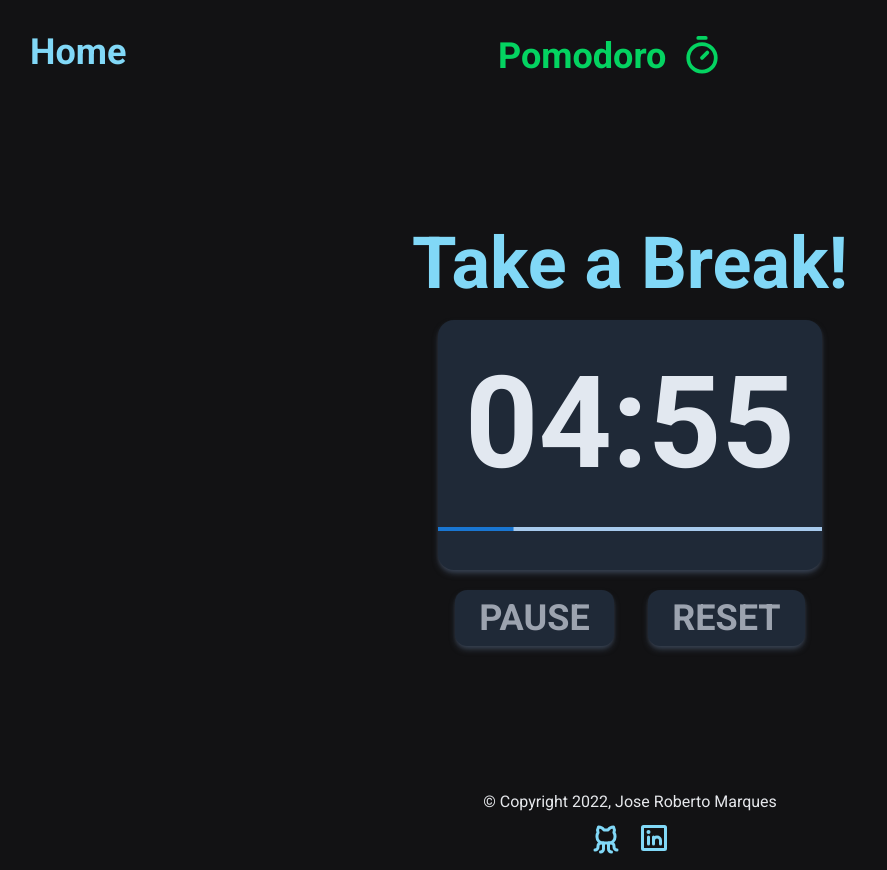
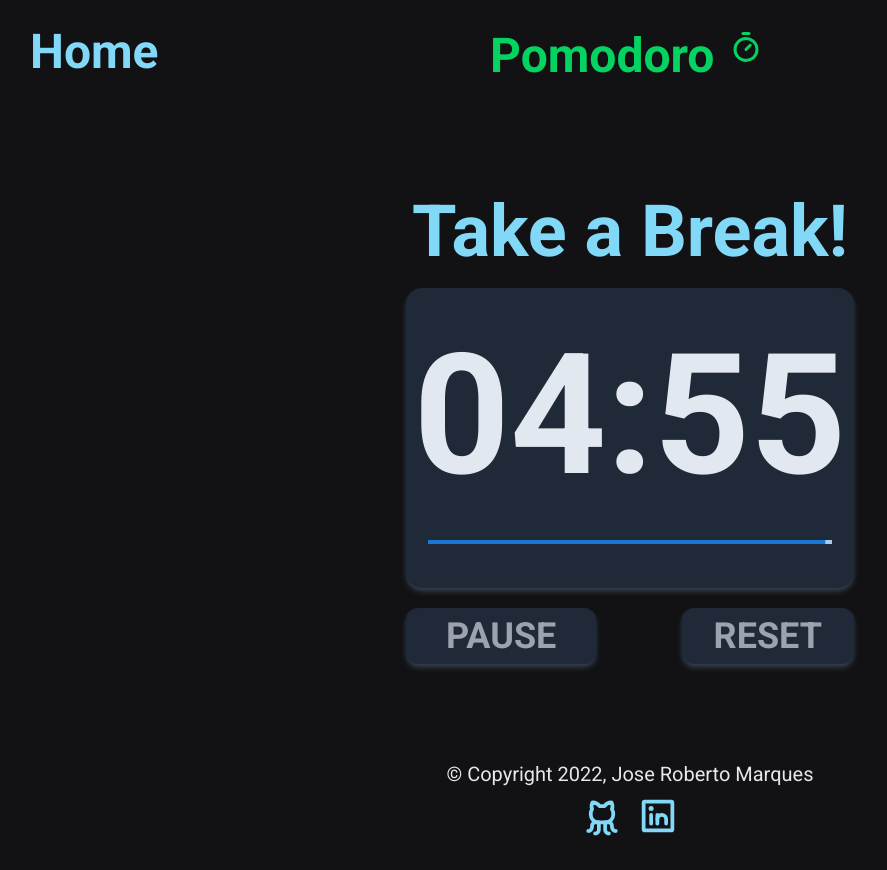
Before and after one commit to Jrm1992/Pomodoro-timer, a React (Vite) app: page /pausa in a window 1280 px wide. Shown: the whole page, without its empty margins (10-897 px from the left). Built offline with nearby package versions, Linux system fonts and the light colour scheme.

Commit message:
style changes

```diff
--- a/src/Components/footer.tsx
+++ b/src/Components/footer.tsx
@@ -5,14 +5,14 @@ export default function Footer() {
   const currentYear = year.getFullYear()
 
   return (
-      <footer className=' text-gray-200 flex flex-col justify-center text-center pb-4 mt-32'>
+      <footer className=' text-gray-200 flex text-base sm:text-lg md:text-xl flex-col justify-center text-center pb-4 mt-8 md:mt-16 lg:mt-20'>
         &copy; Copyright {currentYear}, Jose Roberto Marques
         <div className='flex mt-2 justify-center text-center'>
           <a className='mr-4' target="_blank" href='https://github.com/Jrm1992'>
-            <GithubLogo size={32} color="#81D8F7" weight="bold" />
+            <GithubLogo size='2em' color="#81D8F7" weight="bold" />
           </a>
           <a target="_blank" href='https://www.linkedin.com/in/jos%C3%A9-roberto-marques-de-s%C3%A1-62a57023b/'>
-          <LinkedinLogo size={32} color="#81D8F7" weight="bold" />
+          <LinkedinLogo size='2em' color="#81D8F7" weight="bold" />
           </a>
         </div>
       </footer>
--- a/src/Components/header.tsx
+++ b/src/Components/header.tsx
@@ -8,15 +8,15 @@ export default function Header() {
       <div className='my-auto sm:ml-10 pb-2 flex flex-row'>
         <Link to={'/'}>
           <p className="relative group">
-            <span className='font-bold text-4xl text-blue-500'>Home</span>
+            <span className='font-bold text-2xl sm:text-3xl md:text-4xl lg:text-5xl text-blue-500'>Home</span>
             <span className="absolute -bottom-1 left-1/2 w-0 h-2 bg-green-300 group-hover:w-1/2 group-hover:transition-all"></span>
             <span className="absolute -bottom-1 right-1/2 w-0 h-2 bg-green-300 group-hover:w-1/2 group-hover:transition-all"></span>
           </p>
         </Link>
       </div>
       <div className='m-auto sm:pr-44  flex flex-row'>
-        <h3 className='font-bold mr-4 text-4xl text-[#04D361]'>Pomodoro</h3>
-        <Timer size={40} color="#04D361" weight="bold" />
+        <h3 className='font-bold mr-4 text-2xl sm:text-3xl md:text-4xl lg:text-5xl text-[#04D361]'>Pomodoro</h3>
+        <Timer size='2em' color="#04D361" weight="bold" />
       </div>
     </div>
   )
--- a/src/Components/pausa.tsx
+++ b/src/Components/pausa.tsx
@@ -12,8 +12,6 @@ import { decrementSessao } from '../Context/action';
 export default function Trabalho() {
   const counterContext = useContext(CounterContext);
   const { counterState, counterDispatch } = counterContext;
-
-  const [progress, setProgress] = useState(0)
 
   const expiryTimestamp = new Date();
   expiryTimestamp.setSeconds(expiryTimestamp.getSeconds() + (counterState.pausa * 60));
@@ -46,28 +44,32 @@ export default function Trabalho() {
       }
   } });
 
+  useEffect(() => {
+    document.title = `${minutes < 10 ? 0 : ''}${minutes}:${seconds < 10 ? 0 : ''}${seconds}`;
+  }, [seconds]);
+
   return (
-    <div className='flex flex-col mt-20 justify-center items-center'>
+    <div className='flex flex-col mt-4 md:mt-8 lg:mt-12 justify-center items-center'>
       <h3 className='mt-9 font-bold sm:text-7xl text-5xl text-blue-500'>Take a Break!</h3>
-      <div className='flex shadow-md shadow-gray-700 bg-gray-800 flex-col justify-center items-center sm:w-[30%] w-[85%] rounded-2xl m-5 h-[250px]'>
-        <p className='bg-gray-800 text-slate-200 mb-10 text-9xl font-bold'>
+      <div className='flex shadow-md shadow-gray-700 bg-gray-800 flex-col justify-center items-center sm:w-[35%] w-[85%] rounded-2xl m-5 h-[200px] sm:h-[2400px] md:h-[260px] lg:h-[300px] xl:h-[320px]'>
+        <p className='bg-gray-800 text-slate-200 mb-10 text-7xl md:text-9xl lg:text-[168px] font-bold'>
         {minutes < 10 ? 0 : ''}{minutes}:{seconds < 10 ? 0 : ''}{seconds}
         </p>
-        <Box sx={{ width: '100%' }}>
+        <Box sx={{ width: '90%' }}>
           <LinearProgress
             variant="determinate"
-            value={((minutes * 60 + seconds) / (counterState.trabalho * 60)) * 100 } />
+            value={((minutes * 60 + seconds) / (counterState.pausa * 60)) * 100 } />
         </Box>
       </div>
-      <div className='sm:w-[30%] w-[85%] flex justify-around'>
+      <div className='sm:w-[35%] w-[85%] flex justify-between'>
         <button
-          className='sm:text-4xl shadow-md shadow-gray-700 mb-4 font-bold text-gray-400 bg-gray-800 rounded-xl px-6 py-2 hover:bg-gray-700 hover:text-green-300 '
+          className='sm:text-4xl shadow-md shadow-gray-700 mb-4 font-bold text-gray-400 bg-gray-800 rounded-xl px-4 md:px-8 lg:px-10 xl:px-14 py-2 hover:bg-gray-700 hover:text-green-300 '
           onClick={isRunning ? pause : resume}
         >
           {isRunning ? "PAUSE" : "RESUME"}
         </button>
         <button
-          className='sm:text-4xl shadow-md shadow-gray-700 mb-4 font-bold text-gray-400 bg-gray-800 rounded-xl px-6 py-2 hover:bg-gray-700 hover:text-green-300 '
+          className='sm:text-4xl shadow-md shadow-gray-700 mb-4 font-bold text-gray-400 bg-gray-800 rounded-xl px-4 md:px-6 lg:px-8 xl:px-12 py-2 hover:bg-gray-700 hover:text-green-300 '
           onClick={() => {
             const time = new Date();
             time.setSeconds(time.getSeconds() + (counterState.pausa * 60));
--- a/src/Components/setup.tsx
+++ b/src/Components/setup.tsx
@@ -1,4 +1,4 @@
-import React, { useContext, useState } from 'react'
+import { useContext, useEffect } from 'react'
 import { ArrowCircleDown, ArrowCircleUp } from 'phosphor-react'
 
 import {
@@ -16,6 +16,10 @@ export default function Setup() {
 
   const counterContext = useContext(CounterContext);
   const { counterState, counterDispatch } = counterContext;
+
+  useEffect(() => {
+    document.title = `Pomodoro`;
+  }, []);
 
   return (
     <div className='flex flex-col mt-20 justify-center items-center'>
@@ -36,7 +40,7 @@ export default function Setup() {
             </button>
           </div>
           <div className='flex flex-col justify-center items-center'>
-            <p className='sm:text-8xl text-5xl mb-4 font-bold text-gray-400 '>{counterState.trabalho}</p>
+            <p className='sm:text-8xl text-5xl mb-4 font-bold text-gray-400 '>{counterState.trabalho < 10 ? 0 : ''}{counterState.trabalho}</p>
             <p className='sm:text-2xl text-lg font-bold text-gray-400 '>Trabalho</p>
           </div>
         </div>
@@ -54,7 +58,7 @@ export default function Setup() {
             </button>
           </div>
           <div className='flex flex-col justify-center items-center'>
-            <p className='sm:text-8xl text-5xl font-bold text-gray-400 '>{counterState.pausa}</p>
+            <p className='sm:text-8xl text-5xl font-bold text-gray-400 '>{counterState.pausa < 10 ? 0 : ''}{counterState.pausa}</p>
             <p className='sm:text-2xl text-lg font-bold text-gray-400 '>Pausa</p>
           </div>
         </div>
@@ -72,7 +76,7 @@ export default function Setup() {
             </button>
           </div>
           <div className='flex flex-col justify-center items-center'>
-            <p className='sm:text-8xl text-5xl mb-4 font-bold text-gray-400 '>{counterState.sessao}</p>
+            <p className='sm:text-8xl text-5xl mb-4 font-bold text-gray-400 '>{counterState.sessao < 10 ? 0 : ''}{counterState.sessao}</p>
             <p className='sm:text-2xl text-lg font-bold text-gray-400 '>Sessoes</p>
           </div>
         </div>
--- a/src/Components/trabalho.tsx
+++ b/src/Components/trabalho.tsx
@@ -5,7 +5,6 @@ import { useNavigate } from 'react-router';
 import  Bell  from '../Assets/Sounds/Bell.mp3'
 import Box from '@mui/material/Box';
 import LinearProgress from '@mui/material/LinearProgress';
-
 
 export default function Trabalho() {
   const counterContext = useContext(CounterContext);
@@ -33,29 +32,33 @@ export default function Trabalho() {
     }, 2000);
   } });
 
+  useEffect(() => {
+    document.title = `${minutes < 10 ? 0 : ''}${minutes}:${seconds < 10 ? 0 : ''}${seconds}`;
+  }, [seconds]);
+
   return (
-    <div className='flex flex-col mt-20 h-full justify-center items-center'>
+    <div className='flex flex-col mt-4 md:mt-8 lg:mt-12 h-full justify-center items-center'>
       <h3 className='mt-9 font-bold sm:text-7xl text-5xl text-blue-500'>Work Time!</h3>
-      <div className='flex shadow-md shadow-gray-700 bg-gray-800 flex-col justify-center items-center sm:w-[30%] w-[85%] rounded-2xl m-5 h-[250px]'>
-        <p className='bg-gray-800 text-slate-200 mb-10 text-9xl font-bold'>
+      <div className='flex shadow-md shadow-gray-700 bg-gray-800 flex-col justify-center items-center sm:w-[35%] w-[85%] rounded-2xl m-5 h-[200px] sm:h-[2400px] md:h-[260px] lg:h-[300px] xl:h-[320px]'>
+        <p className='bg-transparent text-slate-200 mb-10 text-7xl md:text-9xl lg:text-[168px] font-bold'>
         {minutes < 10 ? 0 : ''}{minutes}:{seconds < 10 ? 0 : ''}{seconds}
         </p>
-        <Box sx={{ width: '100%' }}>
+        <Box sx={{ width: '90%' }}>
           <LinearProgress
             variant="determinate"
             color='error'
             value={((minutes * 60 + seconds) / (counterState.trabalho * 60)) * 100 } />
         </Box>
       </div>
-      <div className='sm:w-[30%] w-[85%] flex justify-around'>
+      <div className='sm:w-[35%] w-[85%] flex justify-between'>
         <button
-          className='sm:text-4xl shadow-md shadow-gray-700 mb-4 font-bold text-gray-400 bg-gray-800 rounded-xl px-6 py-2 hover:bg-gray-700 hover:text-green-300 '
+          className='text-xl sm:text-2xl md:text-3xl lg:text-4xl shadow-md shadow-gray-700 mb-4 font-bold text-gray-400 bg-gray-800 rounded-xl px-6 md:px-8 lg:px-10 2xl:px-14 py-2 md:py-3 lg:py-5 2xl:py-7 hover:bg-gray-700 hover:text-green-300 '
           onClick={isRunning ? pause : resume}
         >
           {isRunning ? "PAUSE" : "RESUME"}
         </button>
         <button
-          className='sm:text-4xl shadow-md shadow-gray-700 mb-4 font-bold text-gray-400 bg-gray-800 rounded-xl px-6 py-2 hover:bg-gray-700 hover:text-green-300 '
+          className='text-xl sm:text-2xl md:text-3xl lg:text-4xl shadow-md shadow-gray-700 mb-4 font-bold text-gray-400 bg-gray-800 rounded-xl px-6 md:px-8 lg:px-10 2xl:px-14 py-2 md:py-3 lg:py-5 2xl:py-7 hover:bg-gray-700 hover:text-green-300 '
           onClick={() => {
             const time = new Date();
             time.setSeconds(time.getSeconds() + (counterState.trabalho * 60));
--- a/src/Components/workdone.tsx
+++ b/src/Components/workdone.tsx
@@ -6,8 +6,8 @@ export default function WorkDone() {
 
   useEffect(() => {
     bravo.play()
+    document.title = `Pomodoro`;
   }, [])
-
 
   return (
     <div className="flex flex-row min-h-screen justify-center items-center">
--- a/tailwind.config.cjs
+++ b/tailwind.config.cjs
@@ -18,6 +18,22 @@ module.exports = {
         blue: {
           500: '#81D8F7',
         },
+      },
+      screens: {
+        'sm': '640px',
+        // => @media (min-width: 640px) { ... }
+
+        'md': '760px',
+        // => @media (min-width: 768px) { ... }
+
+        'lg': '1080px',
+        // => @media (min-width: 1024px) { ... }
+
+        'xl': '1440px',
+        // => @media (min-width: 1280px) { ... }
+
+        '2xl': '2160px',
+        // => @media (min-width: 1536px) { ... }
       }
     },
   },
```
